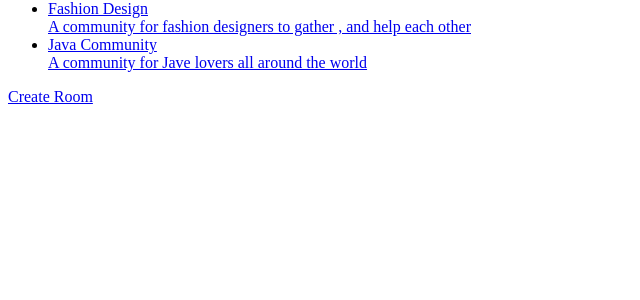
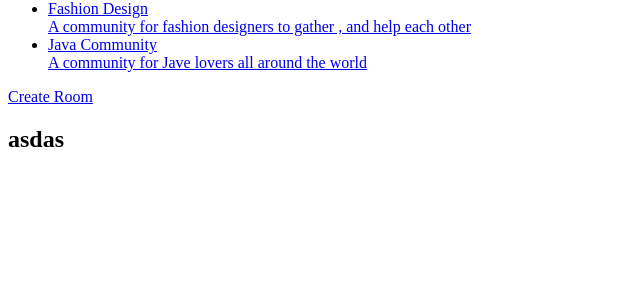
Before and after one commit to zdnrymn/GarudaHacks, a Django app: page /room/ in a window 1280 px wide. Shown: the part 107-407 px from the top of the page, without its empty margins (0-640 px from the left). Run offline with Django 5.2, Linux system fonts and the light colour scheme; a user stored in the database is signed in; data comes from the database, SQL or seed files in the repository.

Commit message:
test
dsadsa

```diff
--- a/base/templates/base/rooms.html
+++ b/base/templates/base/rooms.html
@@ -18,5 +18,5 @@
 <div class="create_button">
     <a href="{% url 'create_room' %}">Create Room</a>
 </div>
-
+<h2>asdas</h2>
 {% endblock content %}
```
